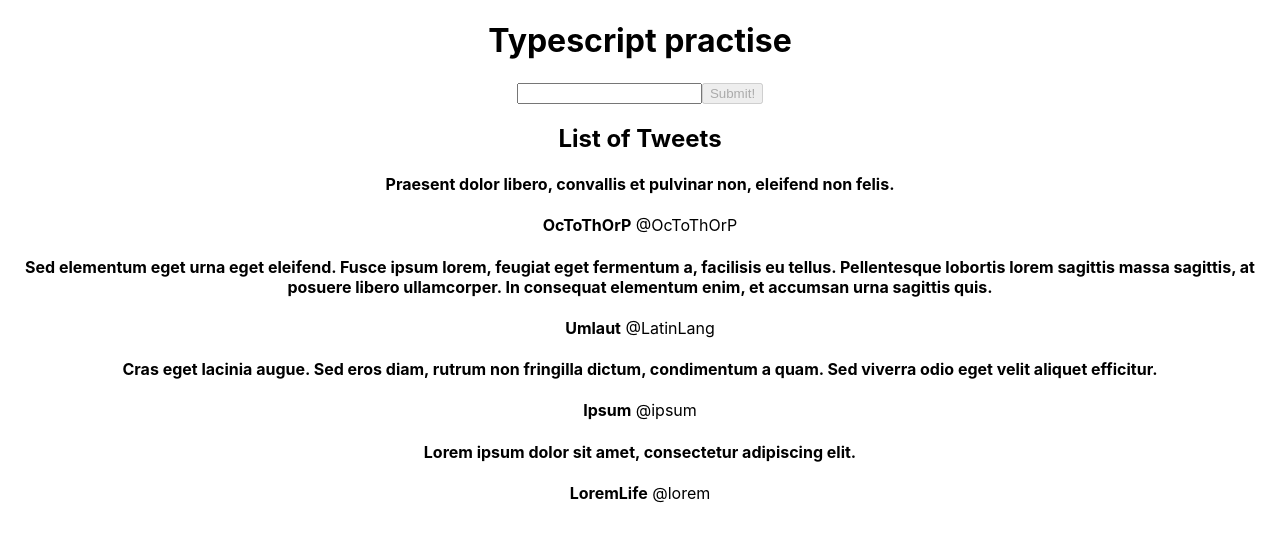
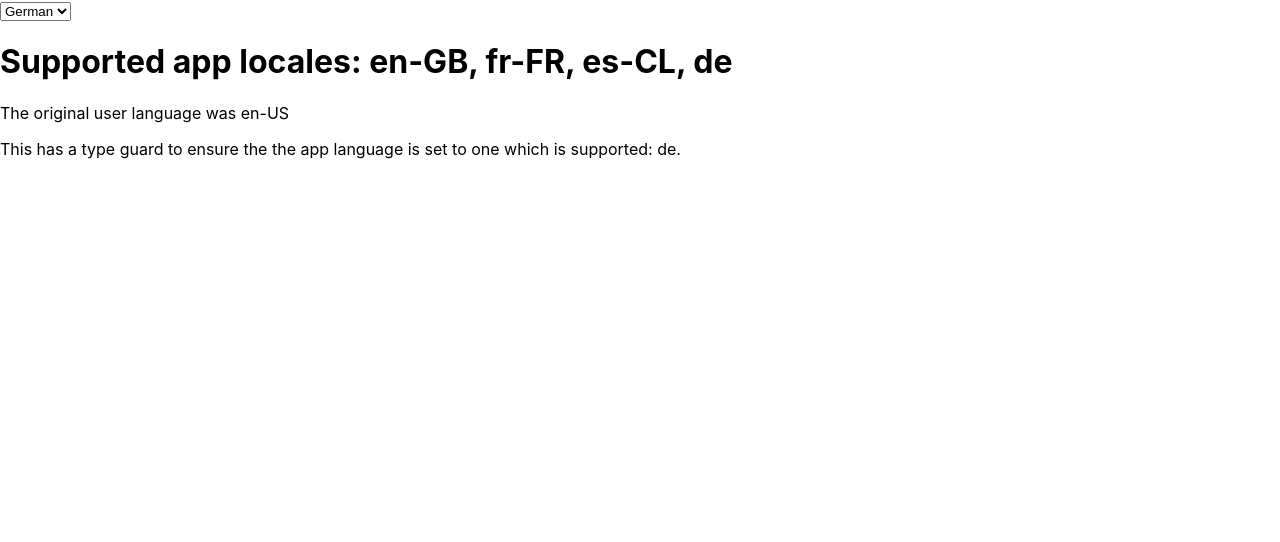
Before and after one commit to KatieWright26/typescript-pract, a React (Create React App) app: page /select in a window 1280 px wide. Shown: the top 542 px of the page. Built offline with nearby package versions, Linux system fonts and the light colour scheme.

Commit message:
return ids to strings for tweets section

```diff
--- a/src/App.tsx
+++ b/src/App.tsx
@@ -1,37 +1,10 @@
-/* eslint-disable max-len */
-import './App.css';
-import React, { FunctionComponent, useState } from 'react';
-import TweetInput from './components/TweetInput';
-import Tweets from './components/Tweets';
-import { tweets } from './tweets';
-import { TweetType } from './types';
+import React, { FunctionComponent } from 'react';
+import { BrowserRouter } from 'react-router-dom';
+import Routes from './Routes';
 
-const sortedTweets = tweets.sort((tweetA, tweetB) => tweetB.id - tweetA.id);
-
-export const NEXT_ID = sortedTweets[0].id + 1;
-
-export const CURRENT_USER = {
-    userId: 4,
-    userName: 'Umlaut',
-    userHandle: '@LatinLang',
-};
-
-const App: FunctionComponent<{}> = () => {
-    const [tweetList, setTweetList] = useState(tweets);
-
-    const handleClick = (newTweet: TweetType): void => {
-        const newTweets = tweets.concat(newTweet);
-
-        setTweetList(newTweets);
-    };
-
-    return (
-        <div className="App">
-            <h1>Typescript practise</h1>
-            <TweetInput handleClick={newTweet => handleClick(newTweet)}/>
-            <Tweets tweets={tweetList}/>
-        </div>
-    );
-};
+const App: FunctionComponent<{}> = () => (
+    <BrowserRouter>
+        <Routes/>
+    </BrowserRouter>);
 
 export default App;
--- a/src/components/Tweet.tsx
+++ b/src/components/Tweet.tsx
@@ -5,7 +5,7 @@ const Tweet: FunctionComponent<{tweet: TweetType}> = ({ tweet }) => {
     const { userName, userHandle, id, text } = tweet;
 
     return (
-        <div key={id}>
+        <div key={`tweet-${id}`}>
             <h4>{text}</h4>
             <p><strong>{userName}</strong> {userHandle}</p>
         </div>
--- a/src/components/Tweets.tsx
+++ b/src/components/Tweets.tsx
@@ -6,7 +6,7 @@ const Tweets: FunctionComponent<{tweets: Array<TweetType>}> = ({ tweets }) => (
     <div>
         <h2>List of Tweets</h2>
         {tweets.map(
-            tweet => <Tweet tweet={tweet} key={tweet.id}/>,
+            tweet => <Tweet tweet={tweet} key={`tweet${tweet.id}`}/>,
         )}
     </div>
 );
--- a/src/pages/Select.tsx
+++ b/src/pages/Select.tsx
@@ -33,7 +33,9 @@ const Select = () => {
                 <option value="es-CL">Spanish</option>
                 <option value="de">German</option>
             </select>
-            <h1>The user language is {language}</h1>
+            <h1>Supported app locales: {languages.join(', ')}</h1>
+            <p>The original user language was {window.navigator.language}</p>
+            <p>This has a type guard to ensure the the app language is set to  one which is supported: {language}.</p>
         </>
     );
 };
--- a/src/tweets.ts
+++ b/src/tweets.ts
@@ -1,30 +1,30 @@
 /* eslint-disable max-len */
 export const tweets = [
     {
-        id: 1,
+        id: '1',
         text: 'Lorem ipsum dolor sit amet, consectetur adipiscing elit.',
-        userId: 1,
+        userId: '1',
         userName: 'LoremLife',
         userHandle: '@lorem',
     },
     {
-        id: 4,
+        id: '4',
         text: 'Praesent dolor libero, convallis et pulvinar non, eleifend non felis.',
-        userId: 4,
+        userId: '4',
         userName: 'OcToThOrP',
         userHandle: '@OcToThOrP',
     },
     {
-        id: 2,
+        id: '2',
         text: 'Cras eget lacinia augue. Sed eros diam, rutrum non fringilla dictum, condimentum a quam. Sed viverra odio eget velit aliquet efficitur. ',
-        userId: 2,
+        userId: '2',
         userName: 'Ipsum',
         userHandle: '@ipsum',
     },
     {
-        id: 3,
+        id: '3',
         text: 'Sed elementum eget urna eget eleifend. Fusce ipsum lorem, feugiat eget fermentum a, facilisis eu tellus. Pellentesque lobortis lorem sagittis massa sagittis, at posuere libero ullamcorper. In consequat elementum enim, et accumsan urna sagittis quis.',
-        userId: 3,
+        userId: '3',
         userName: 'Umlaut',
         userHandle: '@LatinLang',
     },
--- a/src/types.ts
+++ b/src/types.ts
@@ -1,10 +1,10 @@
 interface User {
-    userId: number;
+    userId: string;
     userName: string;
     userHandle: string;
 }
 
 export interface TweetType extends User {
-    id: number | null;
+    id: string;
     text: string;
 }
```
Also changed, not shown: src/components/TweetInput.tsx (+7 -2 lines).
